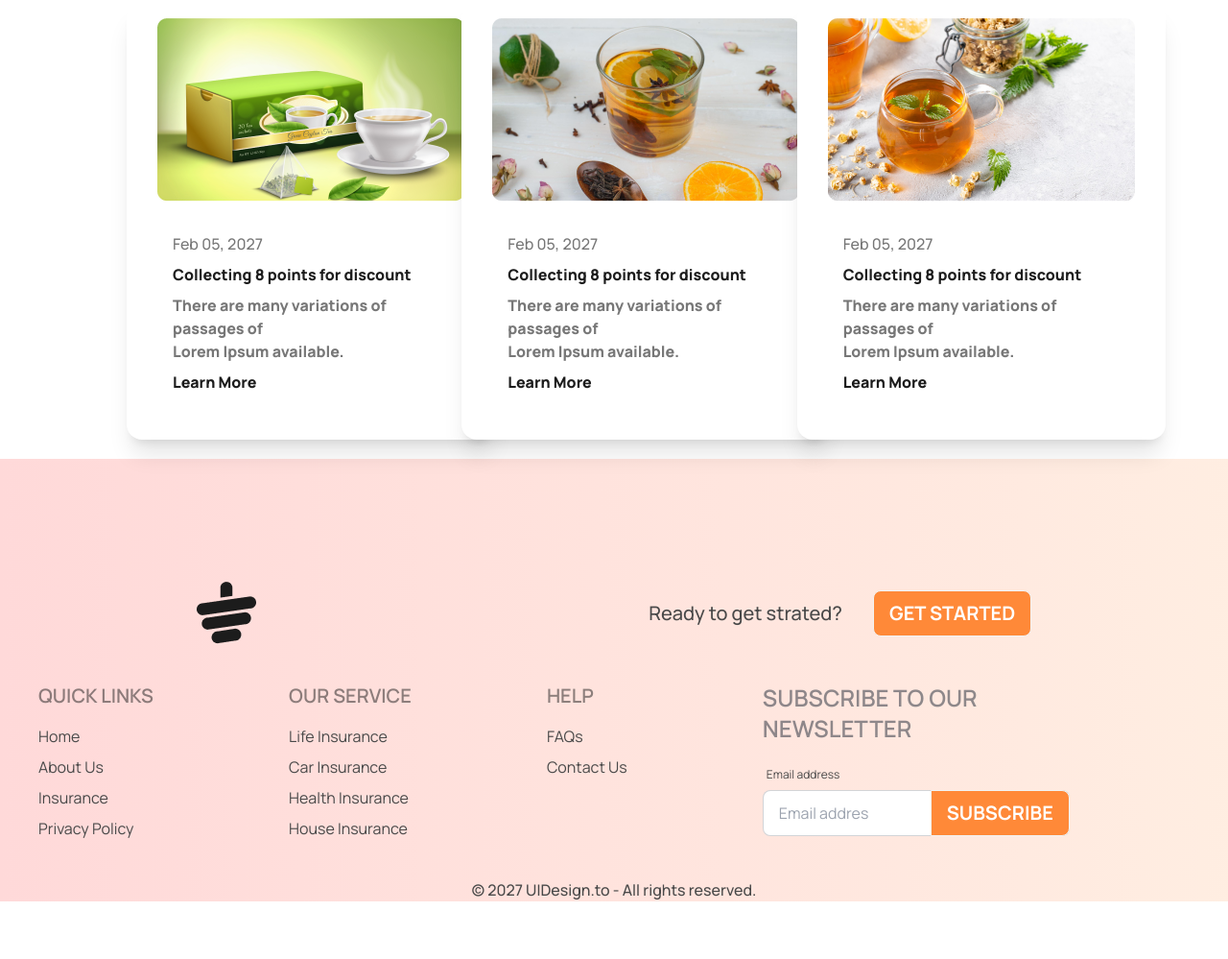
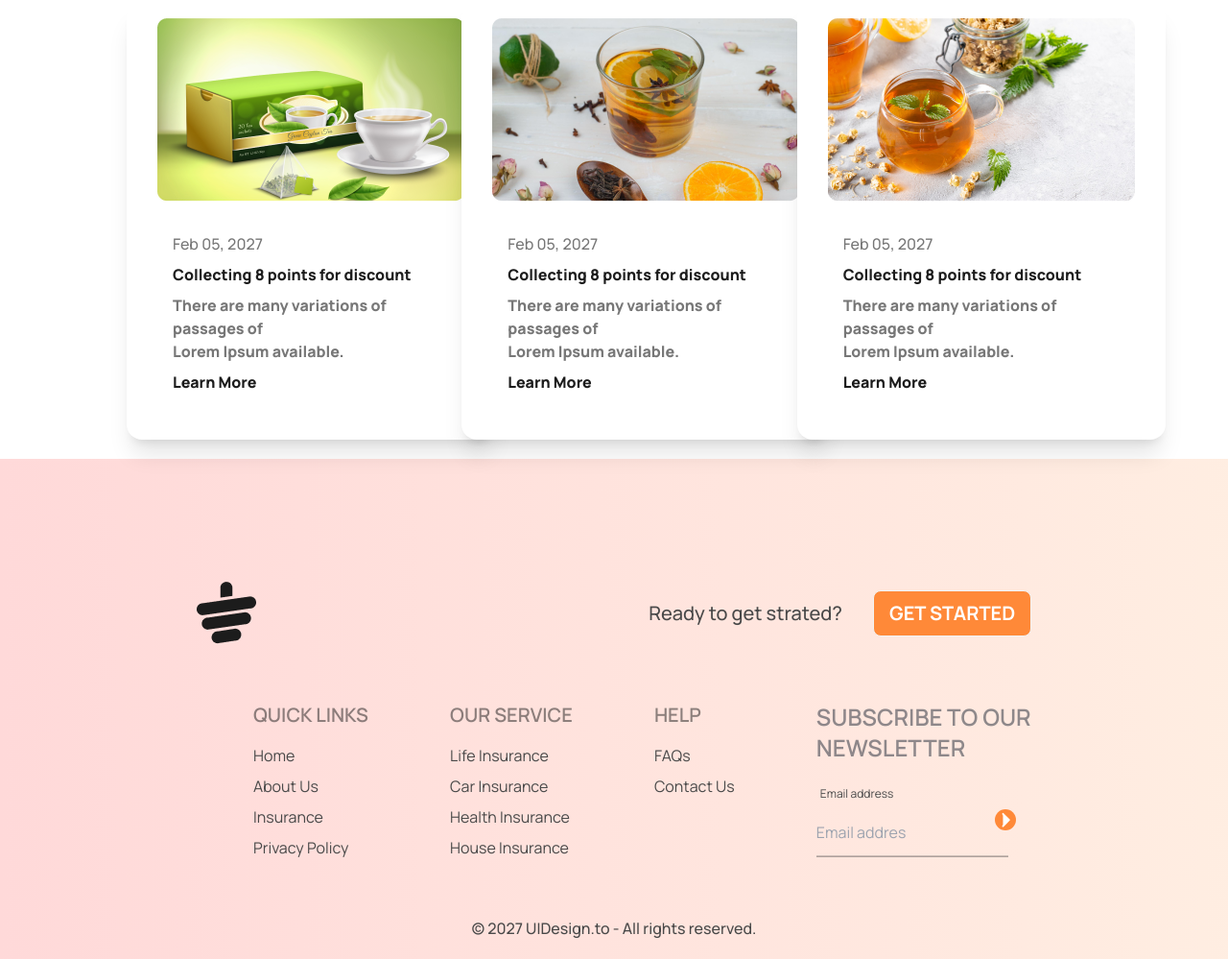
Before and after one commit to ShahriarAnuvab/Tea-House, a plain HTML site: page index.html in a window 1280 px wide. Shown: the part 2642-3641 px from the top of the page at 96% size. Before the commit the page ends 3581 px from the top, so only its background shows below. Drawn offline with nearby package versions, Linux system fonts and the light colour scheme.

Commit message:
footer done

```diff
--- a/index.html
+++ b/index.html
@@ -262,7 +262,8 @@
                             <h2 class="card-title text-base font-extrabold text-[#1C1C1C] ">Collecting 8 points for
                                 discount</h2>
                             <p class="text-[#777] text-base font-extrabold">There are many variations of passages of
-                                <br> Lorem Ipsum available.</p>
+                                <br> Lorem Ipsum available.
+                            </p>
                             <a class="font-extrabold text-base text-[#1C1C1C]" href=""> Learn More</a>
                         </div>
                     </div>
@@ -274,7 +275,8 @@
                             <h2 class="card-title text-base font-extrabold text-[#1C1C1C] ">Collecting 8 points for
                                 discount</h2>
                             <p class="text-[#777] text-base font-extrabold">There are many variations of passages of
-                                <br> Lorem Ipsum available.</p>
+                                <br> Lorem Ipsum available.
+                            </p>
                             <a class="font-extrabold text-base text-[#1C1C1C]" href=""> Learn More</a>
                         </div>
                     </div>
@@ -286,7 +288,8 @@
                             <h2 class="card-title text-base font-extrabold text-[#1C1C1C] ">Collecting 8 points for
                                 discount</h2>
                             <p class="text-[#777] text-base font-extrabold">There are many variations of passages of
-                                <br> Lorem Ipsum available.</p>
+                                <br> Lorem Ipsum available.
+                            </p>
                             <a class="font-extrabold text-base text-[#1C1C1C]" href=""> Learn More</a>
                         </div>
                     </div>
@@ -299,51 +302,60 @@
 
     <footer class=" Manrope bg-gradient-to-r from-[#FF000026] to-[#FF893826] opacity-100 ">
         <div class="container mx-auto ">
-            <div class="flex items-center justify-around pt-32">
+            <div class="flex items-center justify-around pt-32 flex-col md:flex-row">
                 <img src="./images/cup.png" alt="">
 
-                <div class=" flex gap-8 items-center">
+                <div class=" flex gap-8 items-center flex-col md:flex-row">
                     <p class="text-[#494949] text-xl font-medium">Ready to get strated?</p>
                     <button class="btn text-[#FFF] font-bold text-xl bg-[#FF8938]">Get Started</button>
                 </div>
             </div>
         </div>
 
-     <div class="footer p-10  text-base-content">
-        <div>
+        <div class="footer pt-2  md:p-10  text-base-content ">
+            <div class="pl-24 md:pl-0 pt-5 md:mt-0 lg:pl-56 ">
                 <span class="footer-title text-xl font-semibold text-[#1C1C1C]">Quick Links</span>
                 <a class="link link-hover text-base font-normal text-[#494949]">Home</a>
                 <a class="link link-hover text-base font-normal text-[#494949]">About Us</a>
                 <a class="link link-hover text-base font-normal text-[#494949]">Insurance</a>
                 <a class="link link-hover text-base font-normal text-[#494949]">Privacy Policy</a>
             </div>
-          <div>
+            <div class="pl-24 md:pl-0 pt-5 md:mt0 ">
                 <span class="footer-title text-xl font-semibold text-[#1C1C1C]">Our Service</span>
                 <a class="link link-hover text-base font-normal text-[#494949]">Life Insurance</a>
                 <a class="link link-hover text-base font-normal text-[#494949]">Car Insurance</a>
                 <a class="link link-hover text-base font-normal text-[#494949]">Health Insurance</a>
                 <a class="link link-hover text-base font-normal text-[#494949]">House Insurance</a>
             </div>
-          <div>
+            <div class="pl-24 md:pl-0 pt-5 md:mt0 ">
                 <span class="footer-title text-xl font-semibold text-[#1C1C1C]">Help</span>
                 <a class="link link-hover text-base font-normal text-[#494949]">FAQs</a>
                 <a class="link link-hover text-base font-normal text-[#494949]">Contact Us</a>
             </div>
-          <div>
-            <span class="footer-title text-2xl font-semibold text=[#1C1C1C]">Subscribe to our <br>newsletter</span>
-            <div class="form-control w-80">
+            <div class=" md:pl-0 pt-5 md:mt0 ">
+                <span class="footer-title text-2xl font-semibold text=[#1C1C1C] pl-1 md:pl-0">Subscribe to our <br>newsletter</span>
+                <div class="form-control w-80 pl-1 md:pl-0">
                     <label class="label">
                         <span class="label-text font-normal text-xs text-[#494949]">Email address</span>
                     </label>
                     <div class="relative">
-                <input type="text" placeholder="Email addres" class="input input-bordered w-full pr-16" />
-                <button class="btn  absolute top-0 right-0 rounded-l-none text-[#FFF] font-bold text-xl bg-[#FF8938]">Subscribe</button>
+                        <input type="text" placeholder="Email addres" class="pl-1 md:pl-0 input input-bordered w-full pr-16 bg-transparent outline-none border-none rounded-none focus:outline-none " />
+                        <svg  class=" absolute right-24 top-2 lg:top-0 lg:right-28
+                         rounded-full  font-bold text-xl  bg-[#FF8938] hover:cursor-pointer" xmlns="http://www.w3.org/2000/svg" width="22" height="22" viewBox="0 0 18 18" fill="white">
+                            <path d="M6.91406 3.92432L12.1315 9.14171L6.91406 14.3591" stroke="white" stroke-width="1.5"
+                                stroke-linecap="round" stroke-linejoin="round"
+                                />
+                        </svg>
+                        <svg xmlns="http://www.w3.org/2000/svg" width="200" height="2" viewBox="0 0 273 2" fill="none">
+                            <path d="M0 1.14111L273 1.14109" stroke="#494949"/>
+                          </svg>
                     </div>
                 </div>
             </div>
         </div>
-     <div class="text-center">
-        <small class="text-base font-medium text-[#494949] ">© 2027 UIDesign.to - All rights reserved.</small>
+        <div class="text-center pb-5 pt-5">
+            <small class="text-base font-medium text-[#494949] text-center ">© 2027 UIDesign.to - All rights
+                reserved.</small>
         </div>
     </footer>
 
```
Lines whose indentation alone changed are shown as unchanged.
